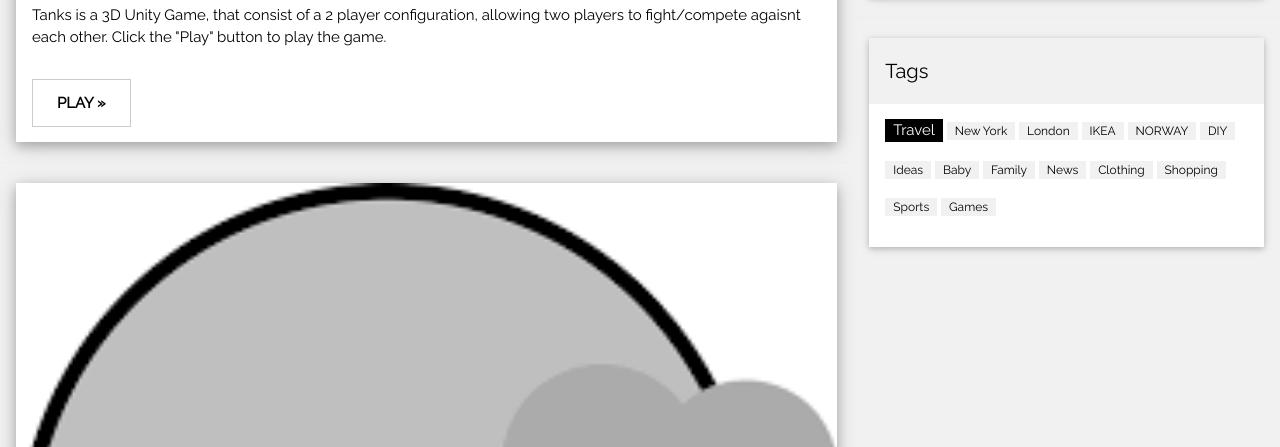
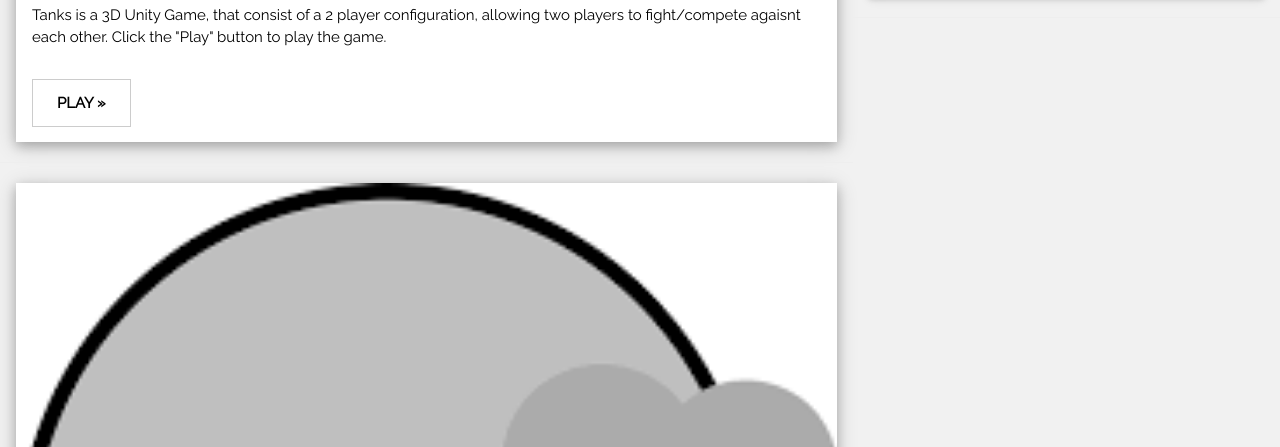
Before and after one commit to KrypticDevelops/Code, a plain HTML site: page index.html in a window 1280 px wide. Shown: the part 773-1220 px from the top of the page. Drawn offline with nearby package versions, Linux system fonts and the light colour scheme.

Commit message:
deleted tags

```diff
--- a/index.html
+++ b/index.html
@@ -110,19 +110,7 @@ and is wrapped around the whole page content, except for the footer in this exam
   <hr>
 
   <!-- Labels / tags -->
-  <div class="w3-card w3-margin">
-    <div class="w3-container w3-padding">
-      <h4>Tags</h4>
-    </div>
-    <div class="w3-container w3-white">
-    <p><span class="w3-tag w3-black w3-margin-bottom">Travel</span> <span class="w3-tag w3-light-grey w3-small w3-margin-bottom">New York</span> <span class="w3-tag w3-light-grey w3-small w3-margin-bottom">London</span>
-      <span class="w3-tag w3-light-grey w3-small w3-margin-bottom">IKEA</span> <span class="w3-tag w3-light-grey w3-small w3-margin-bottom">NORWAY</span> <span class="w3-tag w3-light-grey w3-small w3-margin-bottom">DIY</span>
-      <span class="w3-tag w3-light-grey w3-small w3-margin-bottom">Ideas</span> <span class="w3-tag w3-light-grey w3-small w3-margin-bottom">Baby</span> <span class="w3-tag w3-light-grey w3-small w3-margin-bottom">Family</span>
-      <span class="w3-tag w3-light-grey w3-small w3-margin-bottom">News</span> <span class="w3-tag w3-light-grey w3-small w3-margin-bottom">Clothing</span> <span class="w3-tag w3-light-grey w3-small w3-margin-bottom">Shopping</span>
-      <span class="w3-tag w3-light-grey w3-small w3-margin-bottom">Sports</span> <span class="w3-tag w3-light-grey w3-small w3-margin-bottom">Games</span>
-    </p>
-    </div>
-  </div>
+
 
 <!-- END Introduction Menu -->
 </div>
```
Also changed, not shown: 1 other file.
